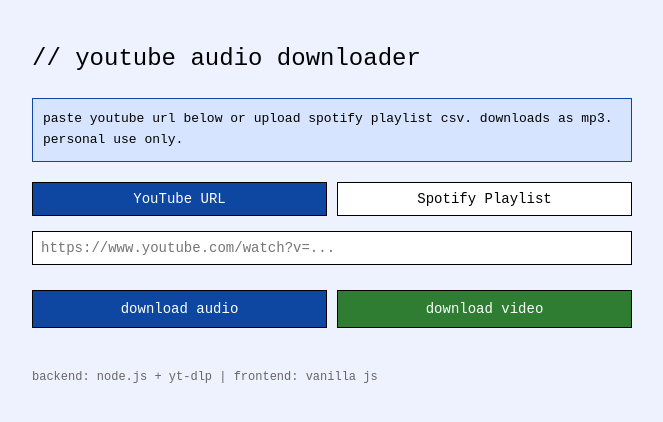
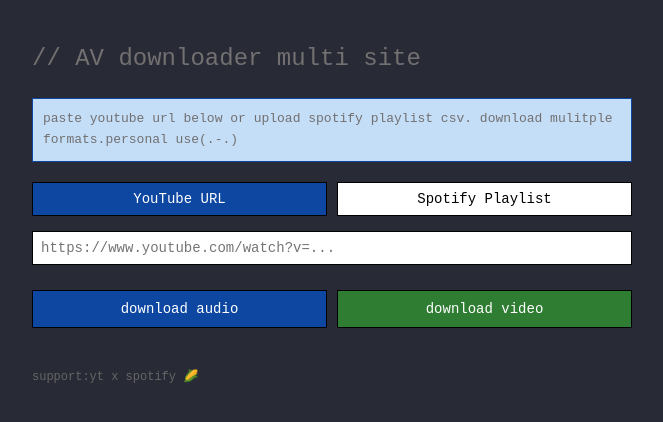
Before and after one commit to ftbhabuk/av-yoink, a website: page index.html in a window 1280 px wide. Shown: the whole page, without its empty margins (308-971 px from the left). Drawn offline with Linux system fonts and the light colour scheme.

```diff
--- a/index.html
+++ b/index.html
@@ -8,10 +8,10 @@
 </head>
 <body>
     <div class="container">
-        <h1>// youtube audio downloader</h1>
+        <h1>// AV downloader multi site</h1>
 
         <div class="info">
-            paste youtube url below or upload spotify playlist csv. downloads as mp3. personal use only.
+            paste youtube url below or upload spotify playlist csv. download mulitple formats.personal use(.-.)
         </div>
 
         <!-- Mode selector -->
@@ -88,7 +88,8 @@
         <div id="status" class="status"></div>
 
         <div class="footer">
-            backend: node.js + yt-dlp | frontend: vanilla js
+            <!-- backend: node.js + yt-dlp | frontend: vanilla js -->
+             support:yt x spotify 🌽
         </div>
     </div>
 
--- a/script.js
+++ b/script.js
@@ -33,11 +33,14 @@
 let currentMode = 'youtube';
 let spotifySongs = [];
 
+// wtf is going on here?
 // Backend URL - change this to your server URL
 // const API_URL = 'http://localhost:5000';
-const API_URL = window.location.hostname === 'localhost'
-    ? 'http://localhost:5000'
-    : window.location.origin;
+// const API_URL = window.location.hostname === 'localhost'
+//     ? 'http://localhost:5000'
+//     : window.location.origin;
+
+const API_URL = window.location.origin;
 
 // Mode switching functionality
 youtubeMode.addEventListener('click', () => switchMode('youtube'));
--- a/styles.css
+++ b/styles.css
@@ -12,8 +12,10 @@
         }
 
         body {
-            background: #eef2ff;
-            color: #000;
+            /* background: #1a1a1c; */
+            /* yachine bg */
+            background: #282a36;
+            color: #727070;
             font-family: 'Courier New', monospace;
             padding: 40px 20px;
             line-height: 1.6;
@@ -31,7 +33,7 @@
         }
 
         .info {
-            background: #d6e4ff;
+            background: #c4def8;
             border: 1px solid #0d47a1;
             padding: 10px;
             margin-bottom: 20px;
```
Also changed, not shown: 1 other file.
